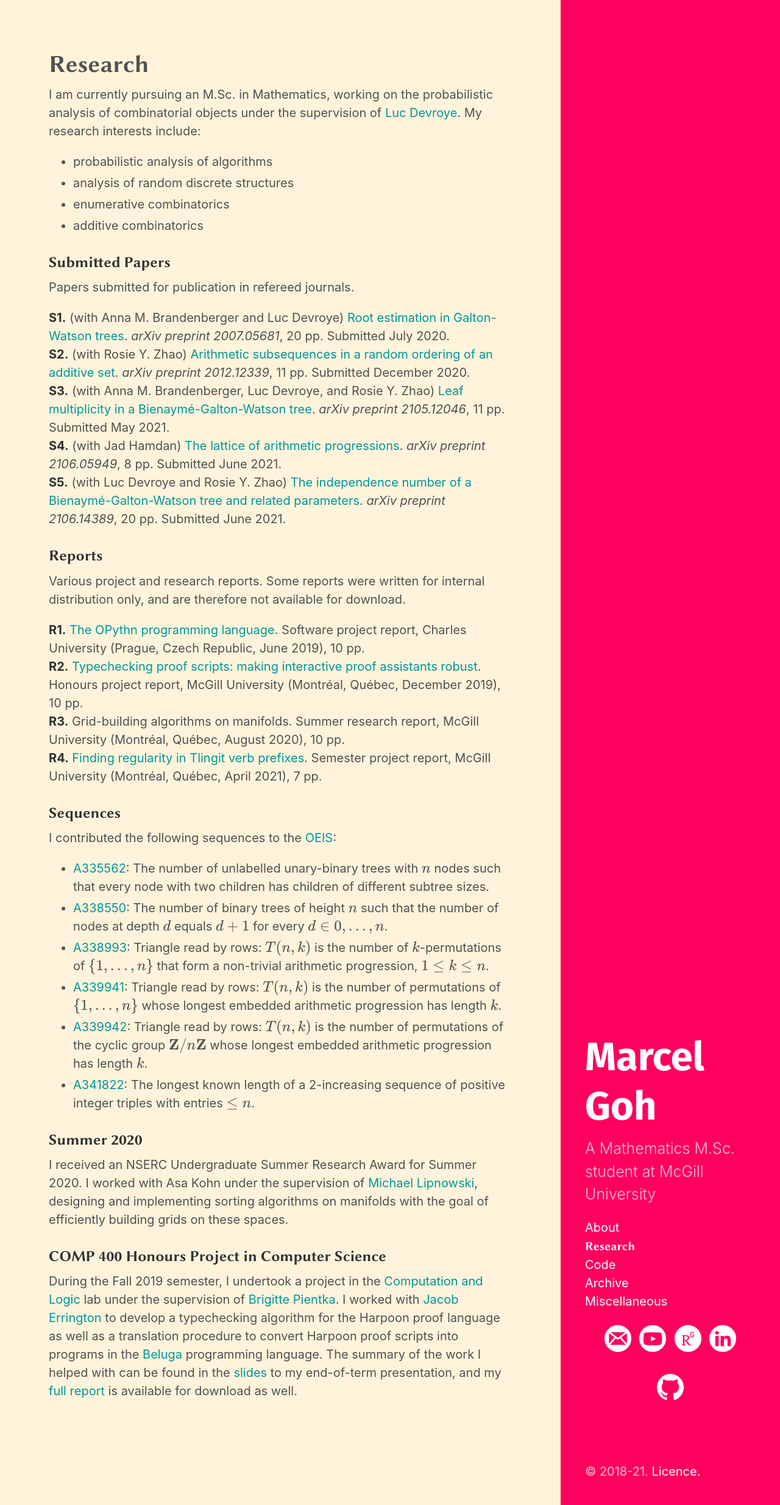
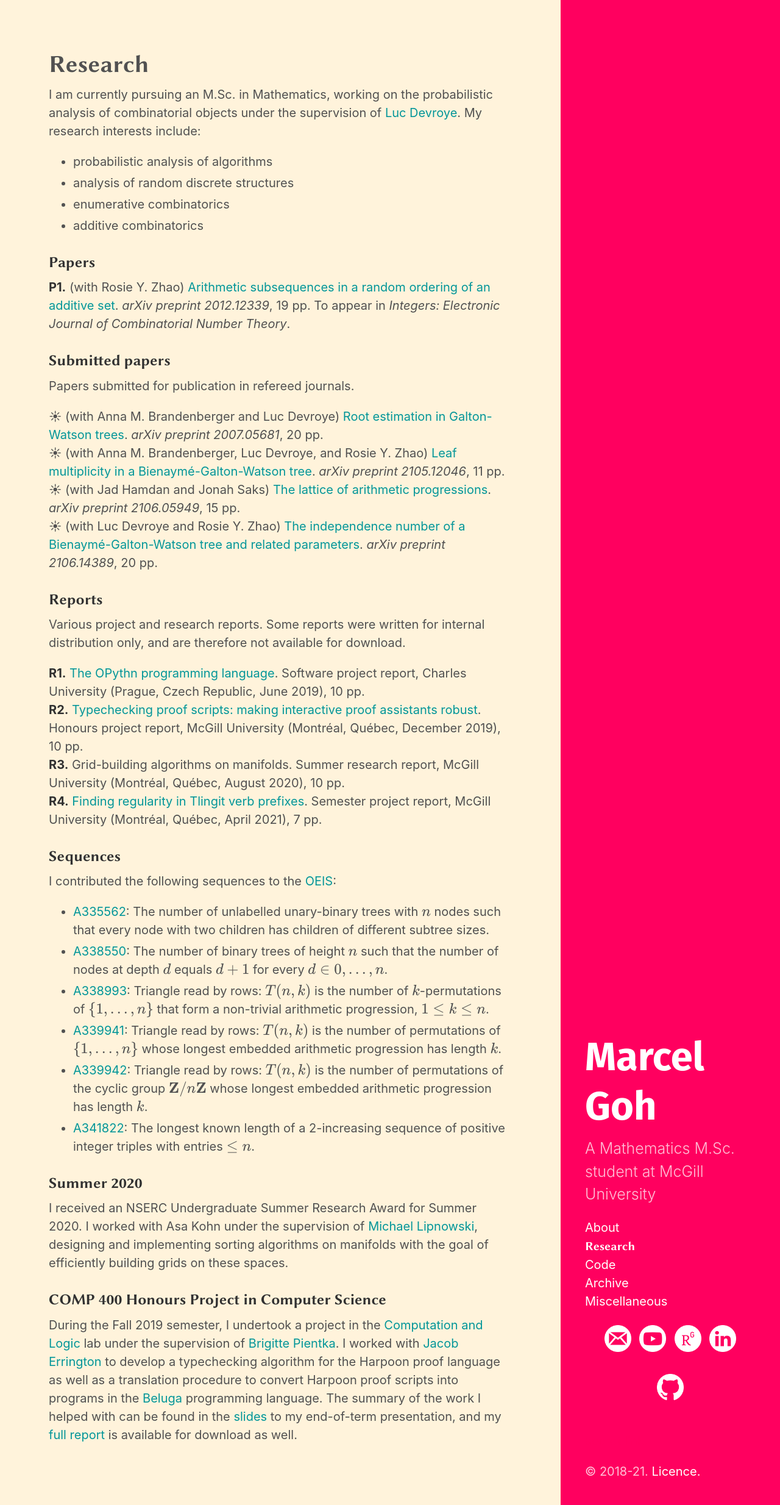
Before and after one commit to marcelgoh/marcelgoh.github.io, a Jekyll site: the page built from research/index.md, in a window 1280 px wide. Shown: the whole page at 61% size. Built offline with Jekyll 4.4.1, drawn with Linux system fonts in a browser that asks for light colours; some web fonts are replaced; formulas are drawn with MathJax 3; a script that is not in the unit is left out.

Commit message:
Updated research page

```diff
--- a/research/index.md
+++ b/research/index.md
@@ -13,16 +13,18 @@
 + enumerative combinatorics
 + additive combinatorics
 
+### Papers
 
-### Submitted Papers
+__P1.__ (with Rosie Y. Zhao) [Arithmetic subsequences in a random ordering of an additive set](https://arxiv.org/abs/2012.12339). _arXiv preprint 2012.12339_, 19 pp. To appear in _Integers: Electronic Journal of Combinatorial Number Theory_.
+
+### Submitted papers
 
 Papers submitted for publication in refereed journals.
 
-__S1.__ (with Anna M. Brandenberger and Luc Devroye) [Root estimation in Galton-Watson trees](https://arxiv.org/abs/2007.05681). _arXiv preprint 2007.05681_, 20&nbsp;pp. Submitted July 2020.
-__S2.__ (with Rosie Y. Zhao) [Arithmetic subsequences in a random ordering of an additive set](https://arxiv.org/abs/2012.12339). _arXiv preprint 2012.12339_, 11&nbsp;pp. Submitted December 2020.
-__S3.__ (with Anna M. Brandenberger, Luc Devroye, and Rosie Y. Zhao) [Leaf multiplicity in a Bienaymé-Galton-Watson tree](https://arxiv.org/abs/2105.12046). _arXiv preprint 2105.12046_, 11&nbsp;pp. Submitted May 2021.
-__S4.__ (with Jad Hamdan) [The lattice of arithmetic progressions](https://arxiv.org/abs/2106.05949). _arXiv preprint 2106.05949_, 8&nbsp;pp. Submitted June 2021.
-__S5.__ (with Luc Devroye and Rosie Y. Zhao) [The independence number of a Bienaymé-Galton-Watson tree and related parameters](https://arxiv.org/abs/2106.14389). _arXiv preprint 2106.14389_, 20&nbsp;pp. Submitted June 2021.
+&#x2600; (with Anna M. Brandenberger and Luc Devroye) [Root estimation in Galton-Watson trees](https://arxiv.org/abs/2007.05681). _arXiv preprint 2007.05681_, 20&nbsp;pp.
+&#x2600; (with Anna M. Brandenberger, Luc Devroye, and Rosie Y. Zhao) [Leaf multiplicity in a Bienaymé-Galton-Watson tree](https://arxiv.org/abs/2105.12046). _arXiv preprint 2105.12046_, 11&nbsp;pp.
+&#x2600; (with Jad Hamdan and Jonah Saks) [The lattice of arithmetic progressions](https://arxiv.org/abs/2106.05949). _arXiv preprint 2106.05949_, 15&nbsp;pp.
+&#x2600; (with Luc Devroye and Rosie Y. Zhao) [The independence number of a Bienaymé-Galton-Watson tree and related parameters](https://arxiv.org/abs/2106.14389). _arXiv preprint 2106.14389_, 20&nbsp;pp.
 
 ### Reports
 
```
Also changed, not shown: _posts/2020-12-26-arithmetic-subsequences-permutation.md (+2 -2 lines), _posts/2021-06-11-lattice-arithmetic-progressions.md (+52 -2 lines), 2 other files.
